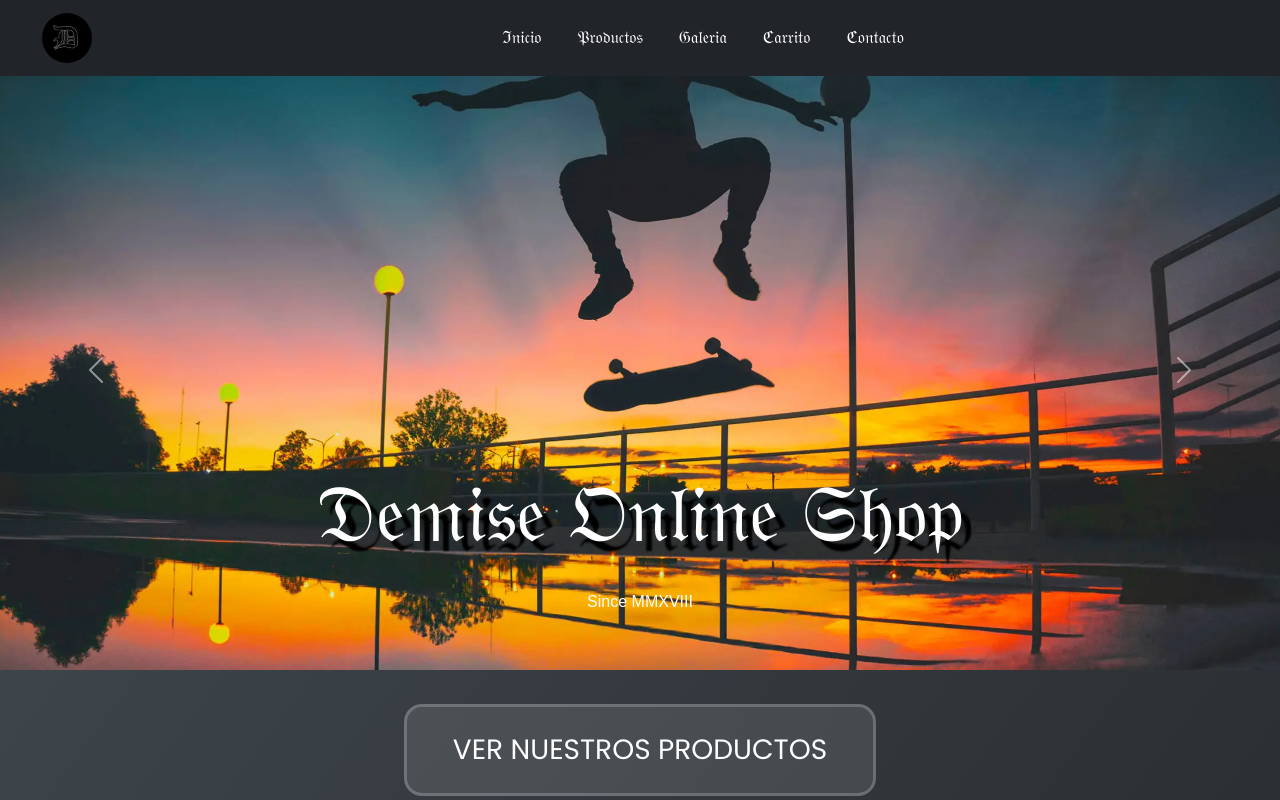
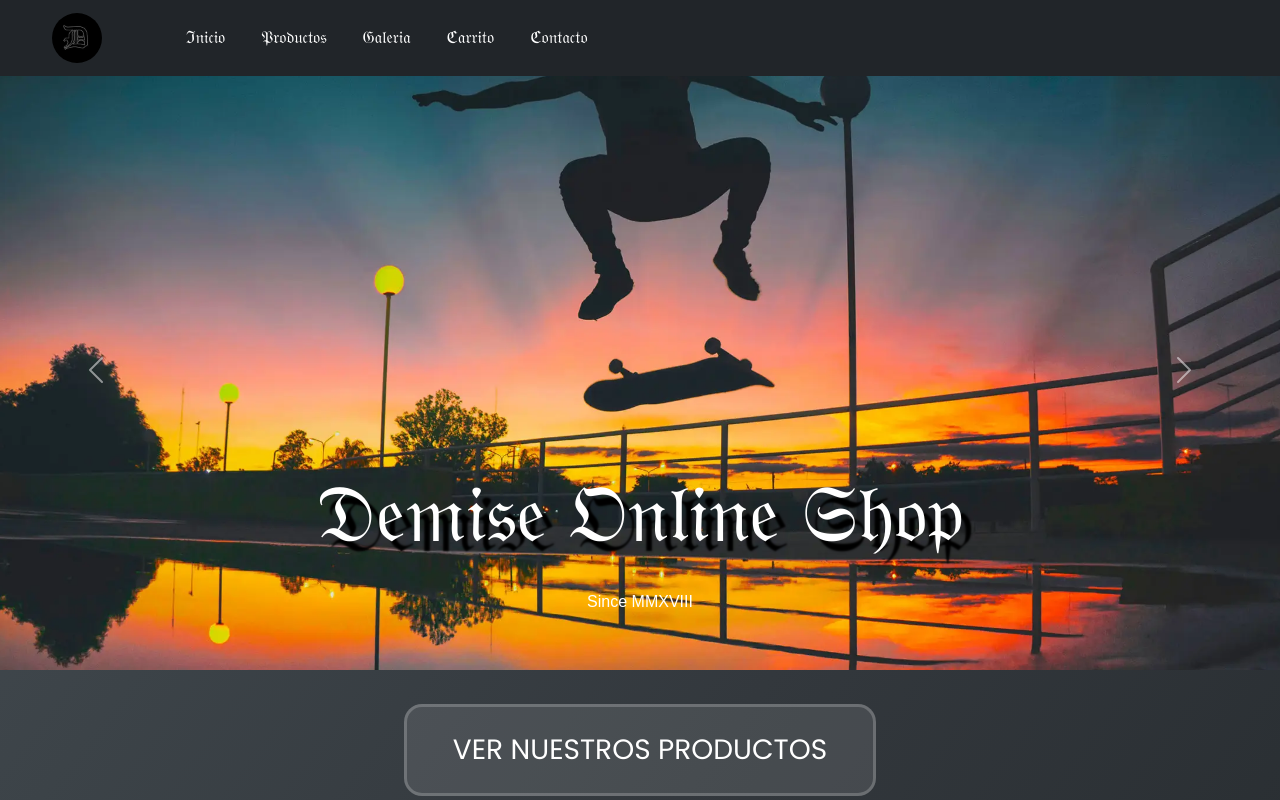
Before and after one commit to fakamda/Pre-entrega-2-DominguezF, a website: page index.html in a window 1280 px wide. Shown: the top 800 px of the page. Drawn offline with nearby package versions, Linux system fonts and the light colour scheme.

Commit message:
Entrega Proyecto Final

```diff
--- a/scss/_headerBody.scss
+++ b/scss/_headerBody.scss
@@ -18,7 +18,7 @@
     justify-content: space-evenly;
     gap: 20px;
 
-    margin: auto
+    margin-left: 20px;
 }
 
 
@@ -26,9 +26,10 @@
 
     img {
     @include sizes(50px, 50px);
-    margin: 0px 30px;
+    margin: 0px 40px;
     line-height: 50px;
     border-radius: 50%;
+
     }
 }
 
```
Also changed, not shown: css/estilos.css, 1 other file.
